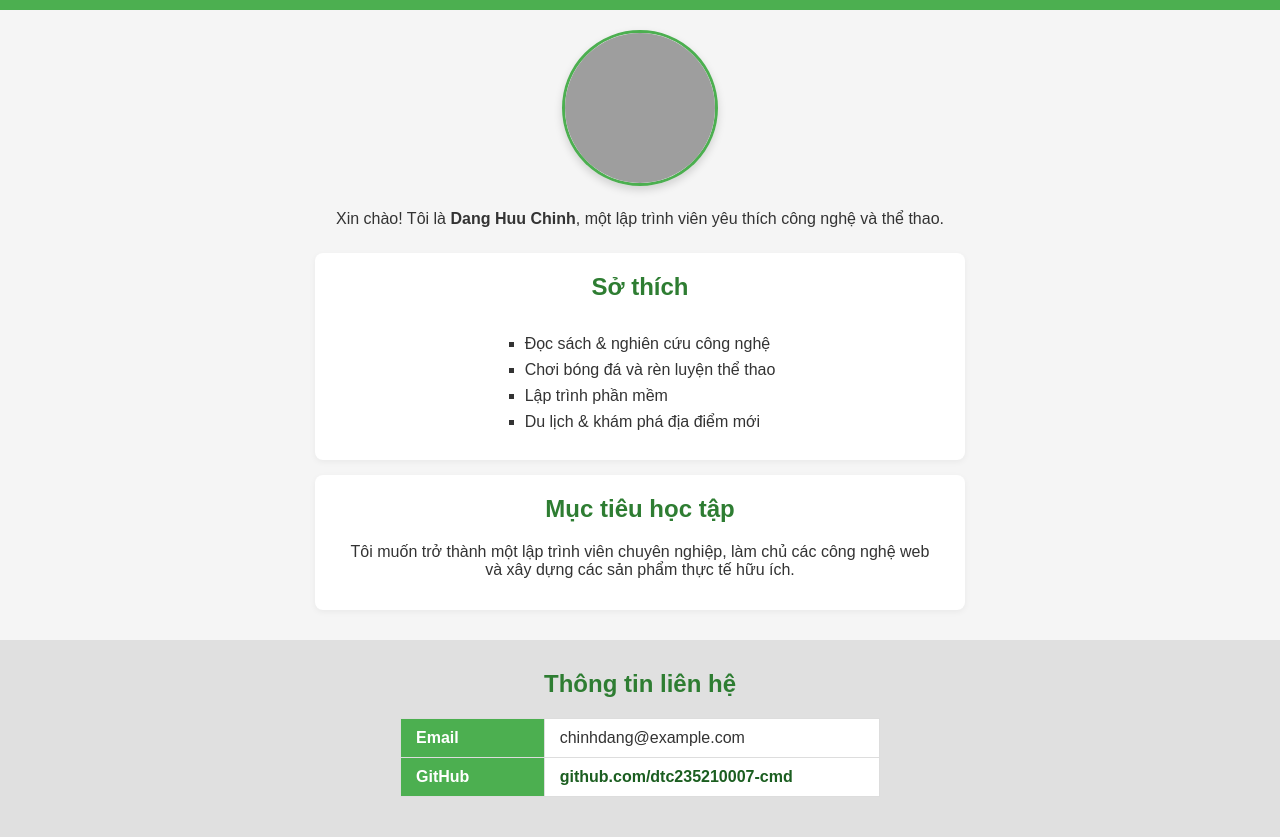
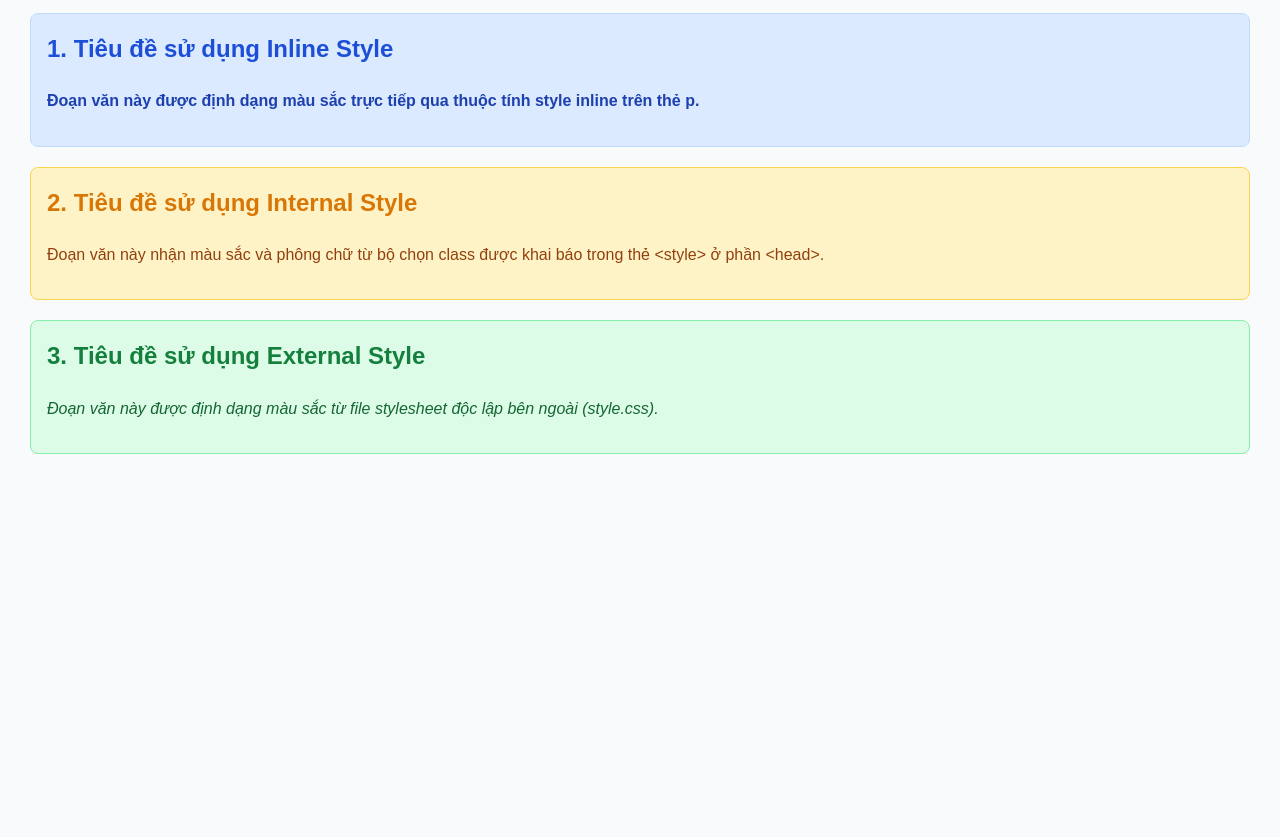
Before and after one commit to dtc235210007-cmd/web-hoat-hinh, a plain HTML site: page index.html in a window 1280 px wide. Shown: the part 90-927 px from the top of the page. After the commit the page ends 800 px from the top, so only its background shows below. Drawn offline with Linux system fonts and the light colour scheme; grey boxes are pictures that could not be loaded.

Commit message:
feat: practice embedding css via inline, internal, and external styles

```diff
--- a/index.html
+++ b/index.html
@@ -3,49 +3,64 @@
 <head>
     <meta charset="UTF-8">
     <meta name="viewport" content="width=device-width, initial-scale=1.0">
-    <title>Trang Web Cá Nhân</title>
+    <title>Bài tập: Nhúng CSS vào trang HTML</title>
+
+    <!-- PHẦN 3: EXTERNAL STYLE (Liên kết file CSS bên ngoài) -->
     <link rel="stylesheet" href="style.css">
+
+    <!-- PHẦN 2: INTERNAL STYLE (Viết trong thẻ <style> ở phần <head>) -->
+    <style>
+        .internal-box {
+            background-color: #fef3c7;
+            padding: 16px;
+            border-radius: 8px;
+            margin-bottom: 20px;
+            border: 1px solid #fcd34d;
+        }
+
+        .internal-title {
+            color: #d97706; /* Màu cam đậm */
+        }
+
+        .internal-text {
+            color: #92400e; /* Màu nâu cam */
+            font-size: 16px;
+        }
+    </style>
 </head>
-<body>
+<body style="font-family: Arial, sans-serif; margin: 30px; line-height: 1.6; background-color: #f8fafc;">
 
-    <header>
-        <h1>Chào mừng đến với trang web cá nhân của tôi</h1>
-    </header>
+    <h1 style="text-align: center; color: #1e293b;">Thực Hành Các Cách Nhúng CSS Vào HTML</h1>
 
-    <section class="profile">
-        <!-- Sử dụng ảnh chân dung đại diện trực tuyến để hiển thị ngay -->
-        <img src="https://images.unsplash.com/photo-1535713875002-d1d0cf377fde?w=300&auto=format&fit=crop&q=80" alt="Ảnh đại diện" class="avatar">
-        <p>Xin chào! Tôi là <strong>Dang Huu Chinh</strong>, một lập trình viên yêu thích công nghệ và thể thao.</p>
-    </section>
+    <!-- ========================================== -->
+    <!-- PHẦN 1: INLINE STYLE (Trực tiếp trong thẻ) -->
+    <!-- ========================================== -->
+    <div style="background-color: #dbeafe; padding: 16px; border-radius: 8px; margin-bottom: 20px; border: 1px solid #bfdbfe;">
+        <h2 style="color: #1d4ed8; margin-top: 0;">1. Tiêu đề sử dụng Inline Style</h2>
+        <p style="color: #1e40af; font-size: 16px; font-weight: bold;">
+            Đoạn văn này được định dạng màu sắc trực tiếp qua thuộc tính style inline trên thẻ p.
+        </p>
+    </div>
 
-    <section class="hobbies">
-        <h2>Sở thích</h2>
-        <ul>
-            <li>Đọc sách & nghiên cứu công nghệ</li>
-            <li>Chơi bóng đá và rèn luyện thể thao</li>
-            <li>Lập trình phần mềm</li>
-            <li>Du lịch & khám phá địa điểm mới</li>
-        </ul>
-    </section>
+    <!-- ========================================== -->
+    <!-- PHẦN 2: INTERNAL STYLE (Định dạng từ thẻ style) -->
+    <!-- ========================================== -->
+    <div class="internal-box">
+        <h2 class="internal-title" style="margin-top: 0;">2. Tiêu đề sử dụng Internal Style</h2>
+        <p class="internal-text">
+            Đoạn văn này nhận màu sắc và phông chữ từ bộ chọn class được khai báo trong thẻ &lt;style&gt; ở phần &lt;head&gt;.
+        </p>
+    </div>
 
-    <section class="goals">
-        <h2>Mục tiêu học tập</h2>
-        <p>Tôi muốn trở thành một lập trình viên chuyên nghiệp, làm chủ các công nghệ web và xây dựng các sản phẩm thực tế hữu ích.</p>
-    </section>
-
-    <footer>
-        <h2>Thông tin liên hệ</h2>
-        <table>
-            <tr>
-                <th>Email</th>
-                <td>chinhdang@example.com</td>
-            </tr>
-            <tr>
-                <th>GitHub</th>
-                <td><a href="https://github.com/dtc235210007-cmd/web-hoat-hinh" target="_blank">github.com/dtc235210007-cmd</a></td>
-            </tr>
-        </table>
-    </footer>
+    <!-- ========================================== -->
+    <!-- PHẦN 3: EXTERNAL STYLE (Từ file style.css) -->
+    <!-- ========================================== -->
+    <div class="external-box">
+        <h2 class="external-title">3. Tiêu đề sử dụng External Style</h2>
+        <p class="external-text">
+            Đoạn văn này được định dạng màu sắc từ file stylesheet độc lập bên ngoài (style.css).
+        </p>
+    </div>
 
 </body>
 </html>
--- a/style.css
+++ b/style.css
@@ -1,107 +1,19 @@
-/* Định dạng chung */
-body {
-    font-family: Arial, sans-serif;
-    background-color: #f5f5f5;
-    color: #333333;
-    text-align: center;
-    margin: 0;
-    padding: 0;
+/* Định dạng cho Phần 3: External Style */
+.external-box {
+    background-color: #dcfce7;
+    padding: 16px;
+    border-radius: 8px;
+    margin-bottom: 20px;
+    border: 1px solid #86efac;
 }
 
-/* Định dạng tiêu đề */
-header {
-    background-color: #4CAF50;
-    color: white;
-    padding: 25px 20px;
-    font-size: 22px;
+.external-title {
+    color: #15803d; /* Màu xanh lá cây đậm */
+    margin-top: 0;
 }
 
-header h1 {
-    margin: 0;
+.external-text {
+    color: #166534; /* Màu xanh lá cây rừng */
+    font-size: 16px;
+    font-style: italic;
 }
-
-/* Định dạng ảnh đại diện */
-.avatar {
-    width: 150px;
-    height: 150px;
-    border-radius: 50%;
-    border: 3px solid #4CAF50;
-    margin: 20px auto 10px;
-    object-fit: cover;
-    box-shadow: 0 4px 8px rgba(0, 0, 0, 0.15);
-}
-
-.profile p {
-    font-size: 16px;
-    margin: 10px 0 25px;
-}
-
-/* Định dạng các phần nội dung */
-section.hobbies, section.goals {
-    background: #ffffff;
-    max-width: 600px;
-    margin: 15px auto;
-    padding: 15px 25px;
-    border-radius: 8px;
-    box-shadow: 0 2px 6px rgba(0,0,0,0.05);
-}
-
-h2 {
-    color: #2e7d32;
-    margin-top: 5px;
-}
-
-/* Định dạng danh sách */
-ul {
-    list-style-type: square;
-    text-align: left;
-    display: inline-block;
-    margin: 10px auto;
-    padding-left: 20px;
-}
-
-ul li {
-    padding: 4px 0;
-}
-
-/* Định dạng bảng thông tin liên hệ */
-table {
-    margin: 15px auto;
-    border-collapse: collapse;
-    width: 60%;
-    max-width: 480px;
-    background-color: #ffffff;
-}
-
-th, td {
-    border: 1px solid #ddd;
-    padding: 10px 15px;
-}
-
-th {
-    background-color: #4CAF50;
-    color: white;
-    width: 30%;
-    text-align: left;
-}
-
-td {
-    text-align: left;
-}
-
-td a {
-    color: #1b5e20;
-    text-decoration: none;
-    font-weight: bold;
-}
-
-td a:hover {
-    text-decoration: underline;
-}
-
-/* Định dạng footer */
-footer {
-    margin-top: 30px;
-    padding: 25px 20px;
-    background-color: #e0e0e0;
-}
```
